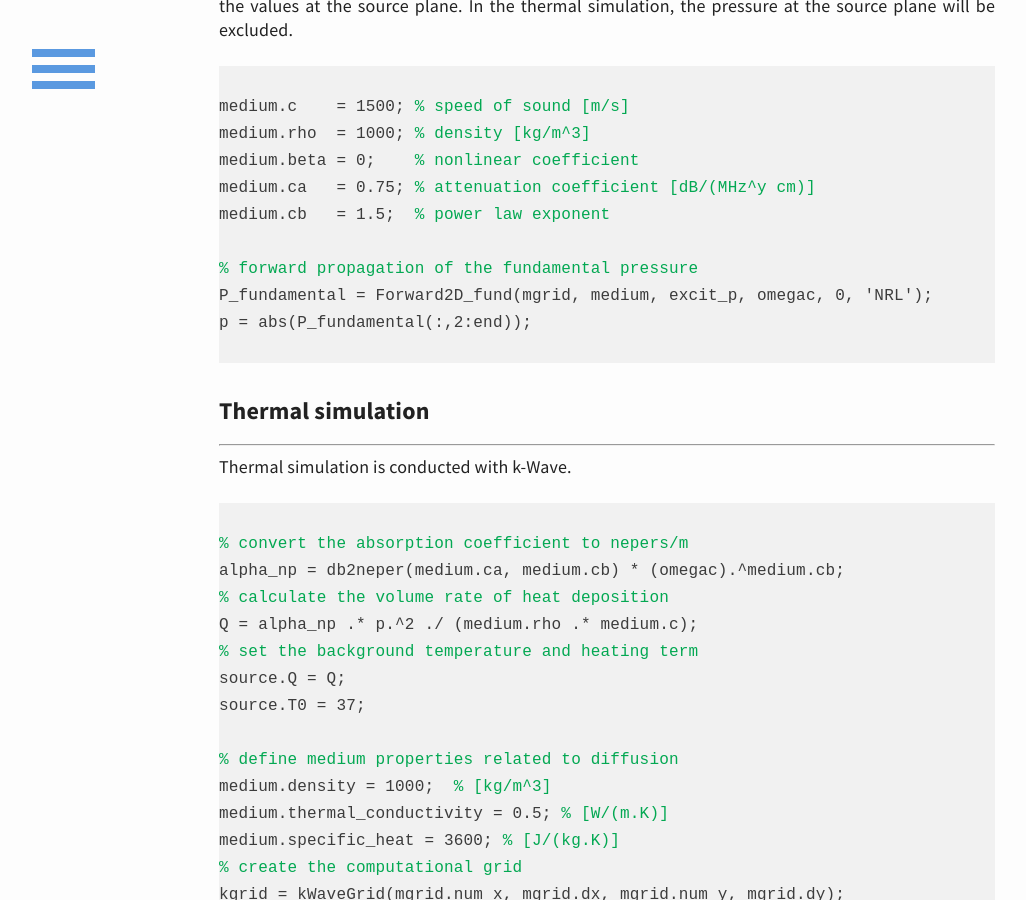
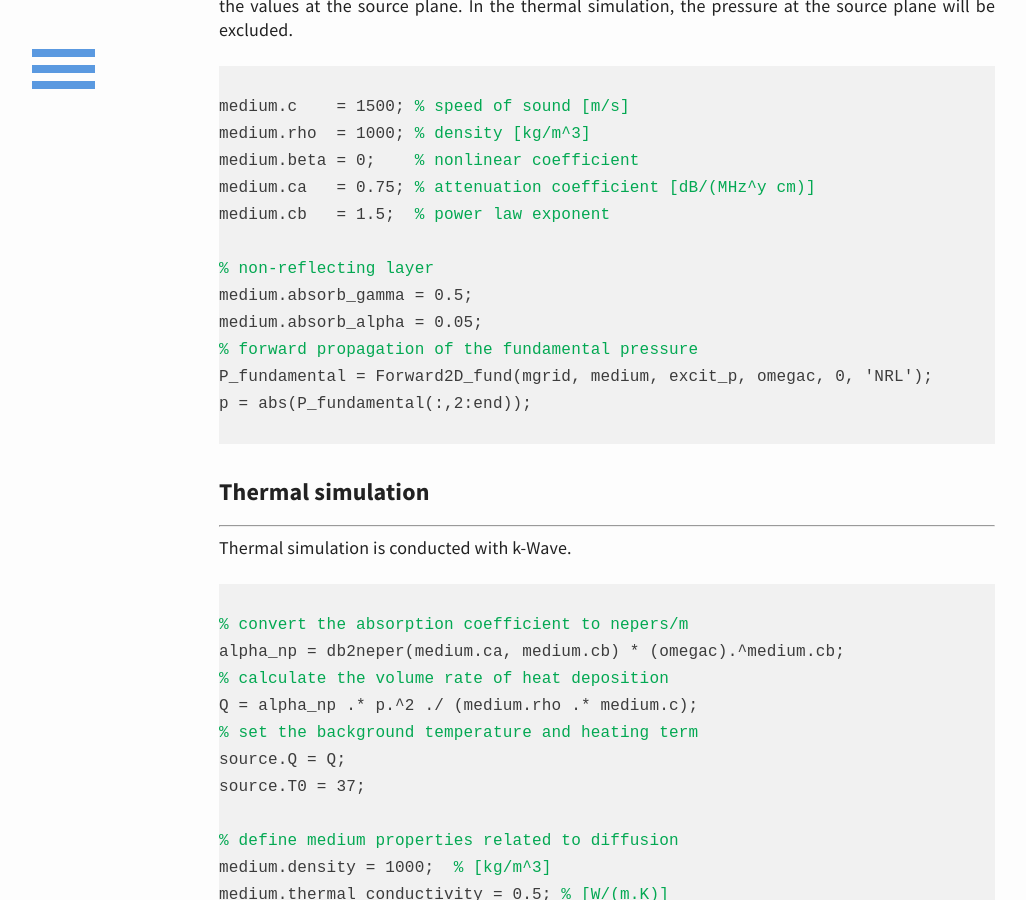
Before and after one commit to m-SOUND/mSOUND, a Jekyll site: the page built from _posts/2019-07-21-combine-k-Wave-diffusion.html, in a window 1280 px wide and 900 px high, scrolled down 603 px. Shown: the whole window, without its empty margins (33-1059 px from the left). Built offline with Jekyll 4.4.1, drawn with Linux system fonts in a browser that asks for light colours.

Commit message:
Update 2019-07-21-combine-k-Wave-diffusion.html

```diff
--- a/_posts/2019-07-21-combine-k-Wave-diffusion.html
+++ b/_posts/2019-07-21-combine-k-Wave-diffusion.html
@@ -28,6 +28,9 @@ medium.beta = 0;    <font color="#03a852">% nonlinear coefficient </font>
 medium.ca   = 0.75; <font color="#03a852">% attenuation coefficient [dB/(MHz^y cm)] </font>
 medium.cb   = 1.5;  <font color="#03a852">% power law exponent</font>
 
+<font color="#03a852">% non-reflecting layer</font>
+medium.absorb_gamma = 0.5;
+medium.absorb_alpha = 0.05;
 <font color="#03a852">% forward propagation of the fundamental pressure</font>
 P_fundamental = Forward2D_fund(mgrid, medium, excit_p, omegac, 0, 'NRL');
 p = abs(P_fundamental(:,2:end));
```
